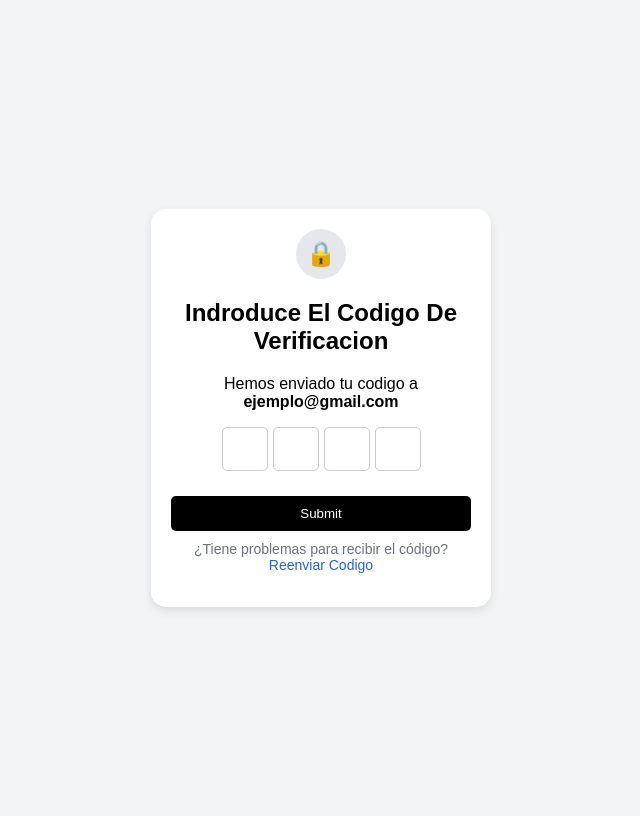
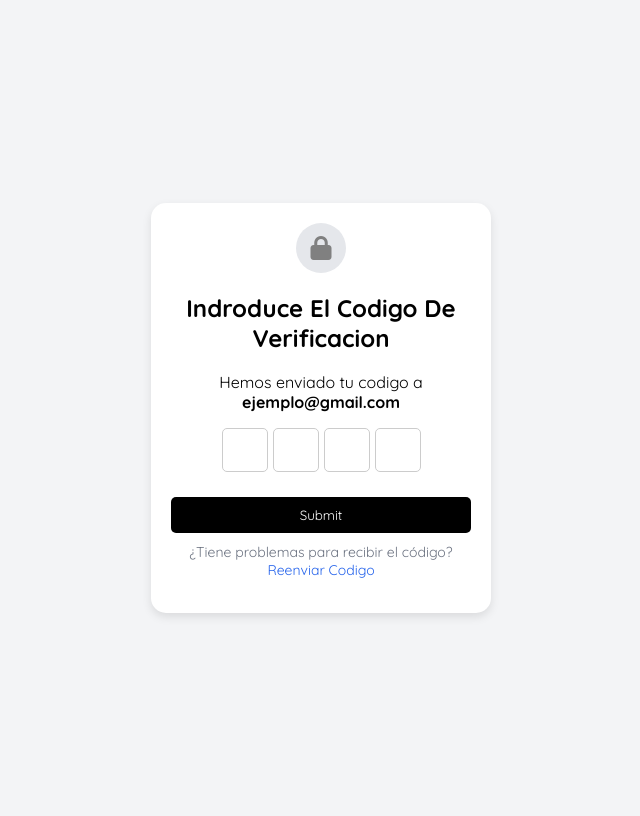
Before and after one commit to kev23453/Eat-Meet, a PHP site: page /user/auth/token.php in a window 1280 px wide. Shown: the whole page, without its empty margins (319-959 px from the left). Run offline with PHP 8.4, Linux system fonts and the light colour scheme.

Commit message:
ligera modificacion a estructura de formulario de los tokens

```diff
--- /dev/null
+++ b/assets/css/fontawesome/style.css
@@ -0,0 +1 @@
+@import url('https://cdnjs.cloudflare.com/ajax/libs/font-awesome/6.5.1/css/all.min.css');
--- a/assets/css/login_styles/token.css
+++ b/assets/css/login_styles/token.css
@@ -1,3 +1,6 @@
+@import url('../fonts_style/font.css');
+@import url('../variables_css/variables.css');
+
 body {
     display: flex;
     justify-content: center;
@@ -24,6 +27,7 @@ body {
     align-items: center;
     font-size: 24px;
     margin: 0 auto 10px;
+    color: #808080;
 }
 .code-inputs {
     display: flex;
@@ -38,7 +42,12 @@ body {
     font-size: 18px;
     border: 1px solid #ccc;
     border-radius: 5px;
+    outline: none;
 }
+.code-inputs input:focus {
+    border: 1.5px solid blue;
+}
+
 .submit-btn {
     width: 100%;
     padding: 10px;
--- a/user/auth/token.php
+++ b/user/auth/token.php
@@ -5,10 +5,11 @@
     <meta name="viewport" content="width=device-width, initial-scale=1.0">
     <title>Verification Code</title>
     <link rel="stylesheet" href="../../assets/css/login_styles/token.css">
+    <link rel="stylesheet" href="../../assets/css/fontawesome/style.css">
 </head>
 <body>
     <div class="container">
-        <div class="icon">🔒</div>
+        <div class="icon"><i class="fas fa-lock"></i></div>
         <h2>
             Indroduce El Codigo
             De Verificacion
--- a/utils/class/notificacion.php
+++ b/utils/class/notificacion.php
@@ -2,6 +2,9 @@
 
 class notificacion {
     // esta clase es para configurar las notificaciones de los mensajes de los querys
+
+
+
 }
 
 ?>
```
Also changed, not shown: utils/class/token.php (+9 -0 lines).
